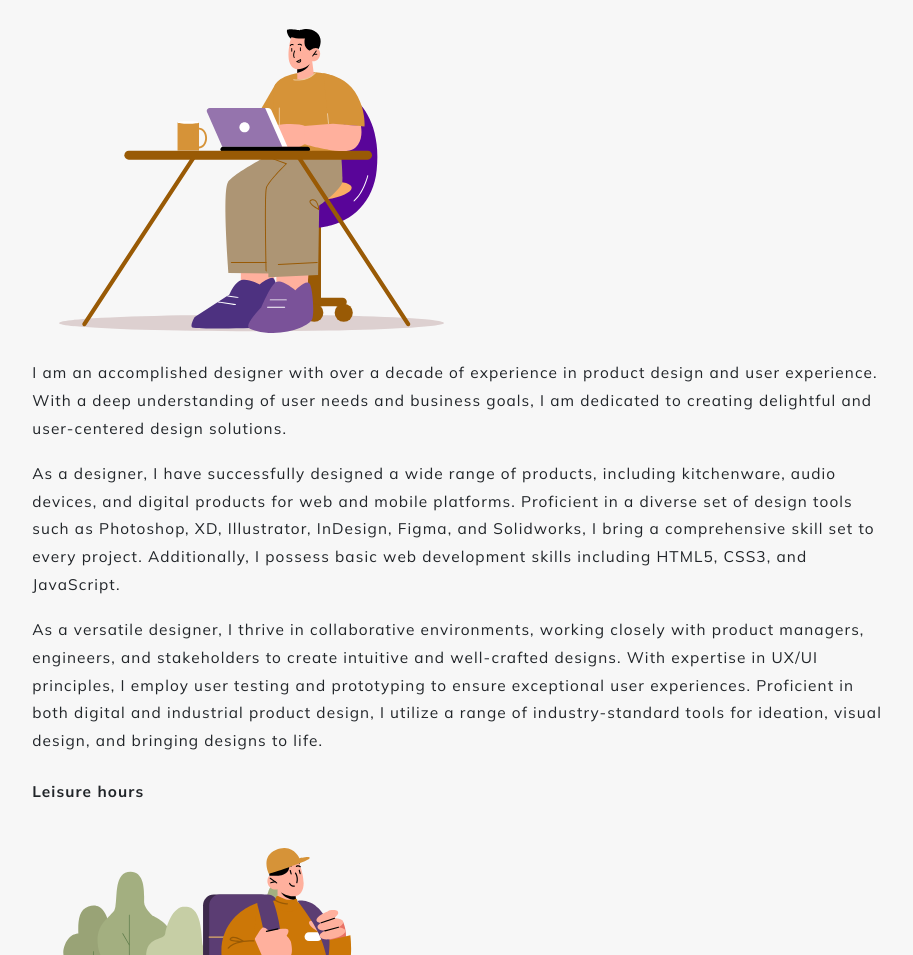
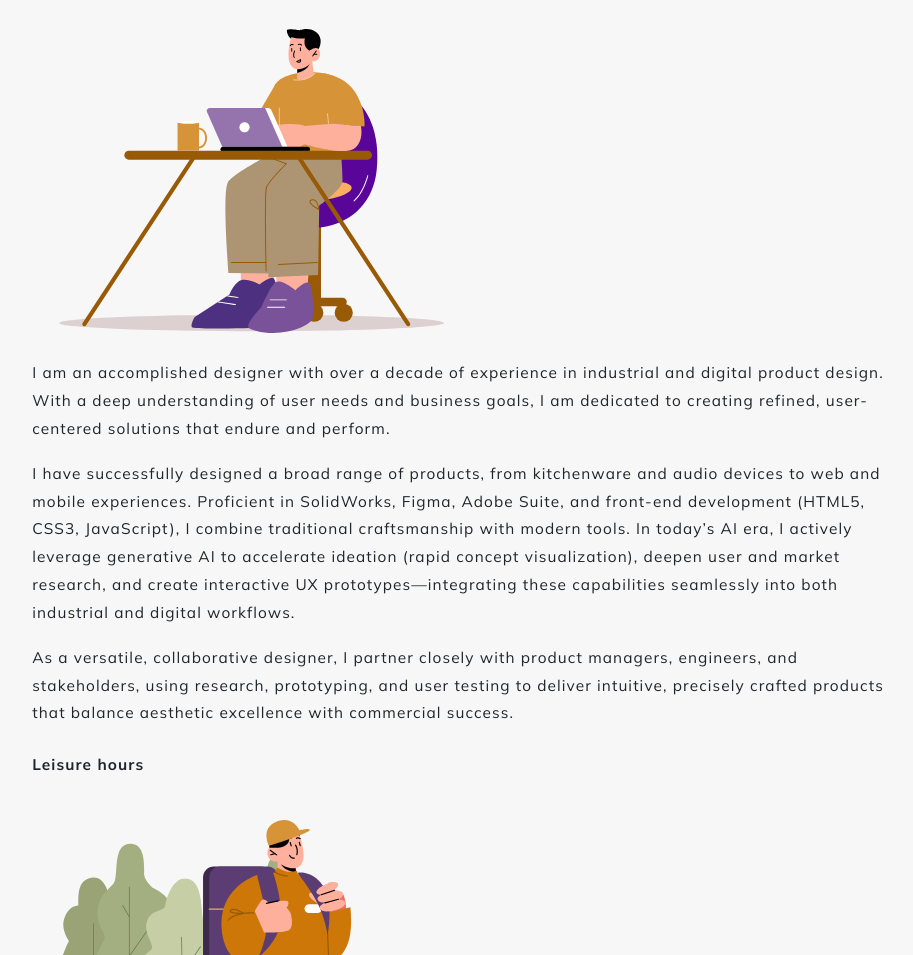
Before and after one commit to francispun/francispun-website, a plain HTML site: page about-me.html in a window 1280 px wide. Shown: the part 365-1320 px from the top of the page, without its empty margins (181-1094 px from the left). Drawn offline with nearby package versions, Linux system fonts and the light colour scheme.

Commit message:
Update about-me.html

```diff
--- a/about-me.html
+++ b/about-me.html
@@ -48,11 +48,11 @@
   <h2 class="section-title text-center">About me</h2>
   <h4>Working hours</h4>
   <div class="p-4"><img src="working.svg" width="350px" alt=""></div>
-  <p>I am an accomplished designer with over a decade of experience in product design and user experience. With a deep understanding of user needs and business goals, I am dedicated to creating delightful and user-centered design solutions.</p>
+  <p>I am an accomplished designer with over a decade of experience in industrial and digital product design. With a deep understanding of user needs and business goals, I am dedicated to creating refined, user-centered solutions that endure and perform.</p>
 
-  <p>As a designer, I have successfully designed a wide range of products, including kitchenware, audio devices, and digital products for web and mobile platforms. Proficient in a diverse set of design tools such as Photoshop, XD, Illustrator, InDesign, Figma, and Solidworks, I bring a comprehensive skill set to every project. Additionally, I possess basic web development skills including HTML5, CSS3, and JavaScript.</p>
+  <p>I have successfully designed a broad range of products, from kitchenware and audio devices to web and mobile experiences. Proficient in SolidWorks, Figma, Adobe Suite, and front-end development (HTML5, CSS3, JavaScript), I combine traditional craftsmanship with modern tools. In today’s AI era, I actively leverage generative AI to accelerate ideation (rapid concept visualization), deepen user and market research, and create interactive UX prototypes—integrating these capabilities seamlessly into both industrial and digital workflows.</p>
 
-  <p>As a versatile designer, I thrive in collaborative environments, working closely with product managers, engineers, and stakeholders to create intuitive and well-crafted designs. With expertise in UX/UI principles, I employ user testing and prototyping to ensure exceptional user experiences. Proficient in both digital and industrial product design, I utilize a range of industry-standard tools for ideation, visual design, and bringing designs to life.</p>
+  <p>As a versatile, collaborative designer, I partner closely with product managers, engineers, and stakeholders, using research, prototyping, and user testing to deliver intuitive, precisely crafted products that balance aesthetic excellence with commercial success.</p>
 
   <h4>Leisure hours</h4>
   <div class="p-4"><img src="outdoor.svg" width="300px" alt=""></div>
```
